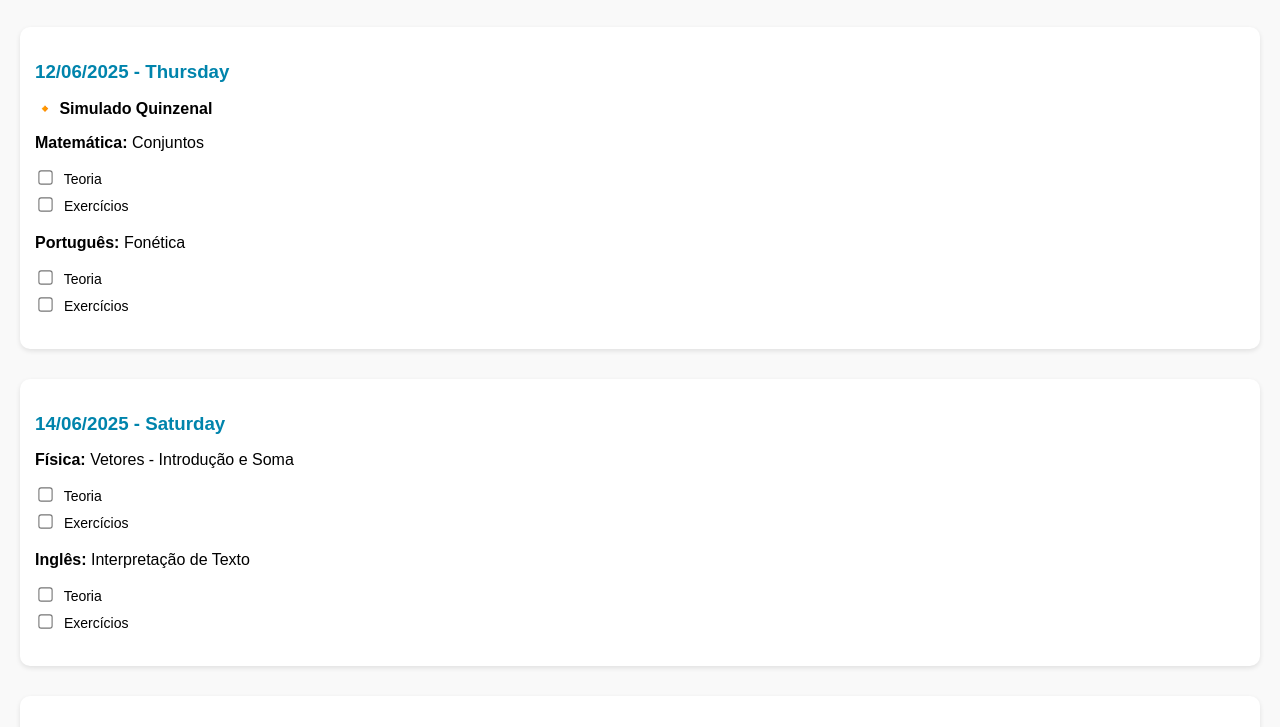
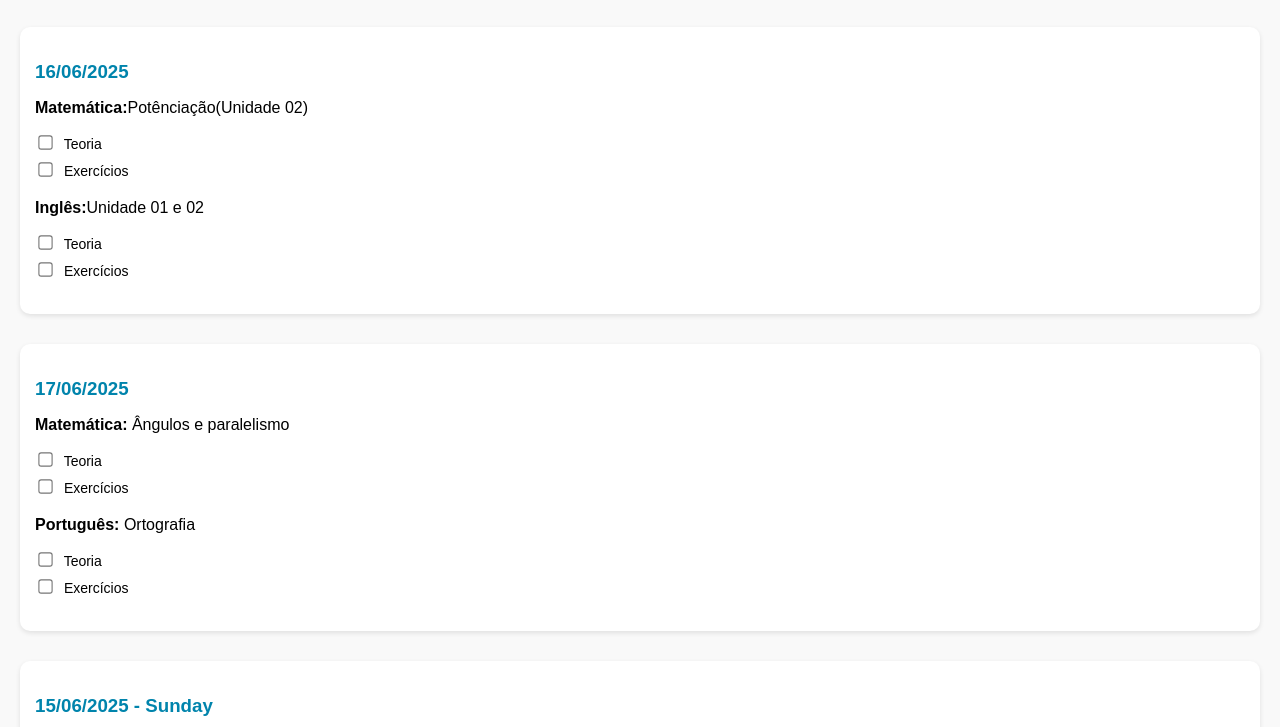
Before and after one commit to anaflaviasc23/itech, a plain HTML site: page cronograma.html in a window 1280 px wide. Shown: the part 61-788 px from the top of the page. Drawn offline with Linux system fonts and the light colour scheme.

Commit message:
Update cronograma.html

```diff
--- a/cronograma.html
+++ b/cronograma.html
@@ -58,27 +58,26 @@
     <h1>Cronograma de Estudos - 2025</h1>
     <div id="cronogramaContainer">
 <div class="dia">
-<h3>12/06/2025 - Thursday</h3>
-<p><strong>🔸 Simulado Quinzenal</strong></p>
-<p><strong>Matemática:</strong> Conjuntos</p>
+<h3>16/06/2025</h3>
+<p><strong>Matemática:</strong>Potênciação(Unidade 02)</p>
 <ul>
 <li><input type="checkbox" id="2025-06-12_Matemática_teoria"><label for="2025-06-12_Matemática_teoria"> Teoria</label></li>
 <li><input type="checkbox" id="2025-06-12_Matemática_exercicios"><label for="2025-06-12_Matemática_exercicios"> Exercícios</label></li>
 </ul>
-<p><strong>Português:</strong> Fonética</p>
+<p><strong>Inglês:</strong>Unidade 01 e 02</p>
 <ul>
 <li><input type="checkbox" id="2025-06-12_Português_teoria"><label for="2025-06-12_Português_teoria"> Teoria</label></li>
 <li><input type="checkbox" id="2025-06-12_Português_exercicios"><label for="2025-06-12_Português_exercicios"> Exercícios</label></li>
 </ul>
 </div>
 <div class="dia">
-<h3>14/06/2025 - Saturday</h3>
-<p><strong>Física:</strong> Vetores - Introdução e Soma</p>
+<h3>17/06/2025</h3>
+<p><strong>Matemática:</strong> Ângulos e paralelismo</p>
 <ul>
 <li><input type="checkbox" id="2025-06-14_Física_teoria"><label for="2025-06-14_Física_teoria"> Teoria</label></li>
 <li><input type="checkbox" id="2025-06-14_Física_exercicios"><label for="2025-06-14_Física_exercicios"> Exercícios</label></li>
 </ul>
-<p><strong>Inglês:</strong> Interpretação de Texto</p>
+<p><strong>Português:</strong> Ortografia </p>
 <ul>
 <li><input type="checkbox" id="2025-06-14_Inglês_teoria"><label for="2025-06-14_Inglês_teoria"> Teoria</label></li>
 <li><input type="checkbox" id="2025-06-14_Inglês_exercicios"><label for="2025-06-14_Inglês_exercicios"> Exercícios</label></li>
```
